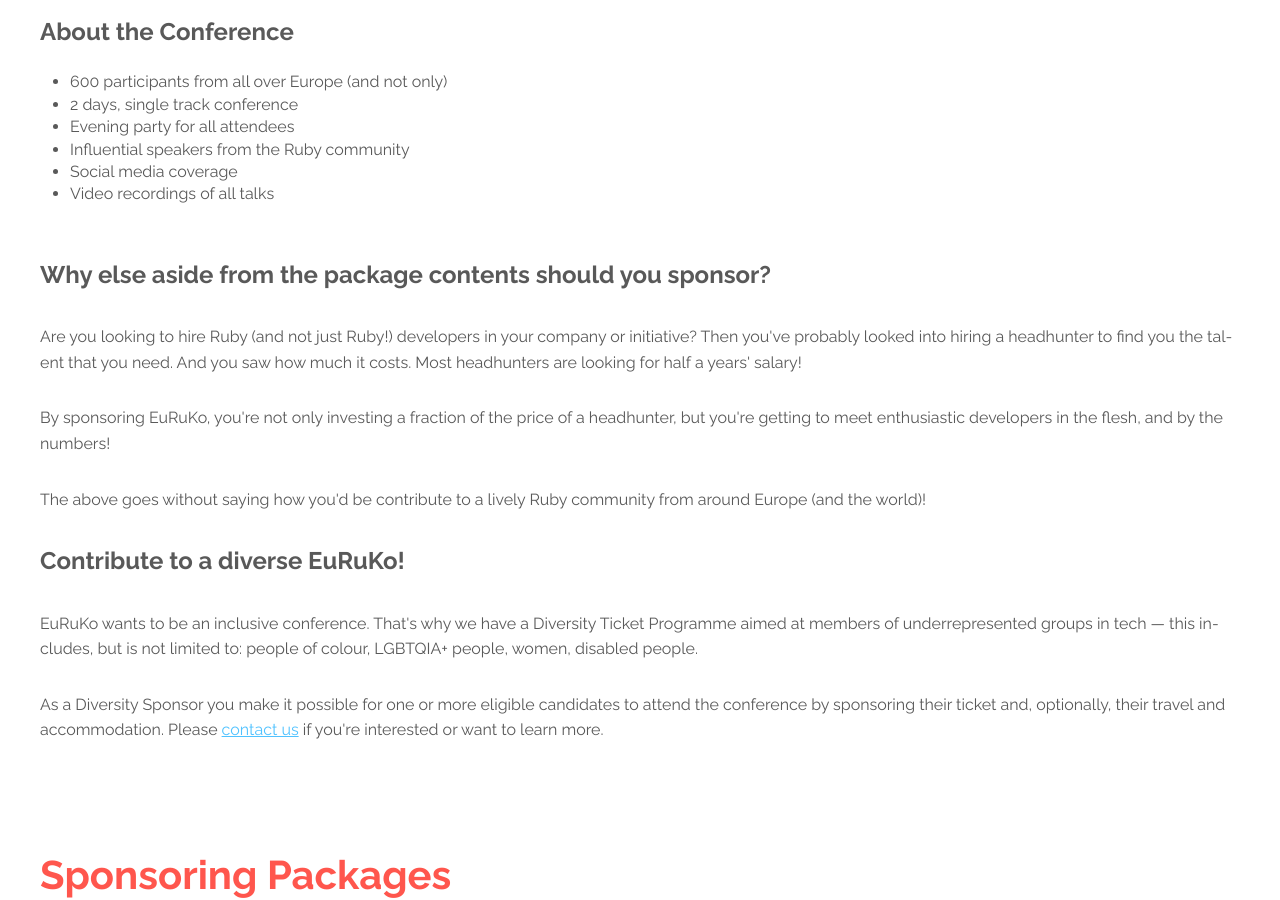
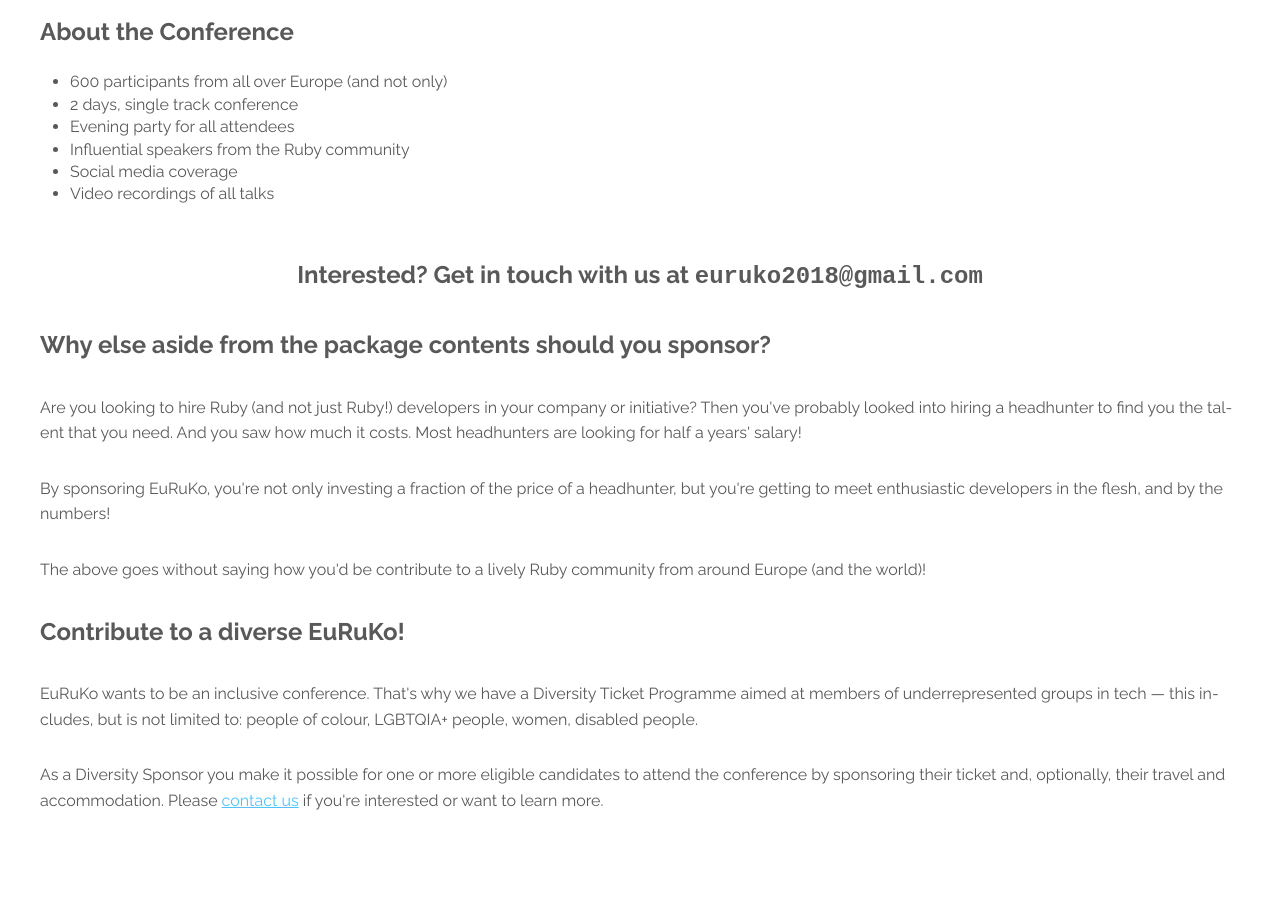
Before and after one commit to euruko/euruko2018.github.io, a Jekyll site: the page built from sponsoring.html, in a window 1280 px wide and 900 px high, scrolled down 369 px. Built offline with Jekyll 4.4.1, drawn with Linux system fonts in a browser that asks for light colours.

Commit message:
Update sponsoring.html

```diff
--- a/sponsoring.html
+++ b/sponsoring.html
@@ -34,6 +34,8 @@
                 <li>Social media coverage</li>
                 <li>Video recordings of all talks</li>
             </ul>
+
+            <h3 style="margin-top: 30px; text-align:center;">Interested? Get in touch with us at <code>euruko2018@gmail.com</code></h3>
 
             <h3 style="margin-top: 30px;">Why else aside from the package contents should you sponsor?</h3>
             <p style="margin-top: 30px;">
```
